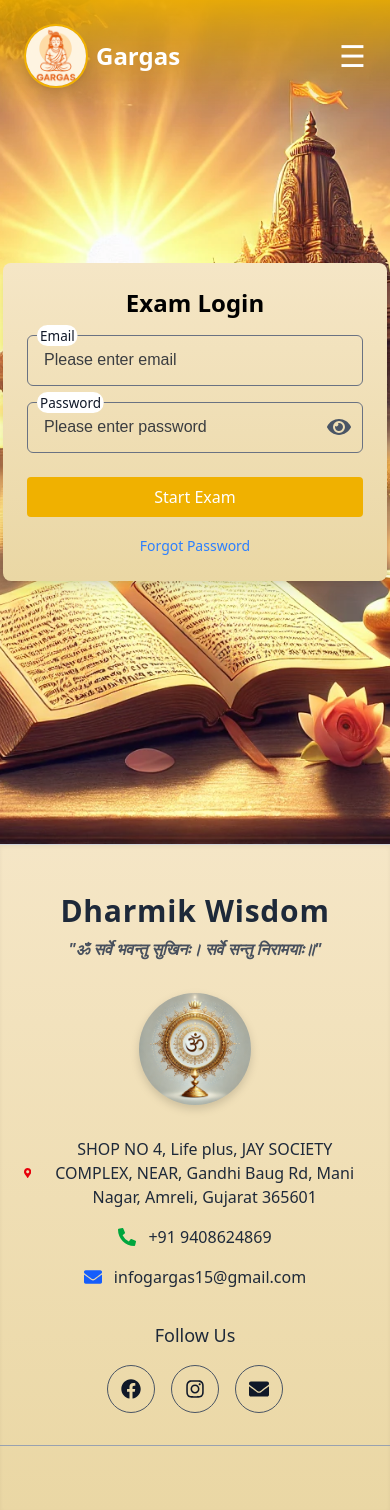
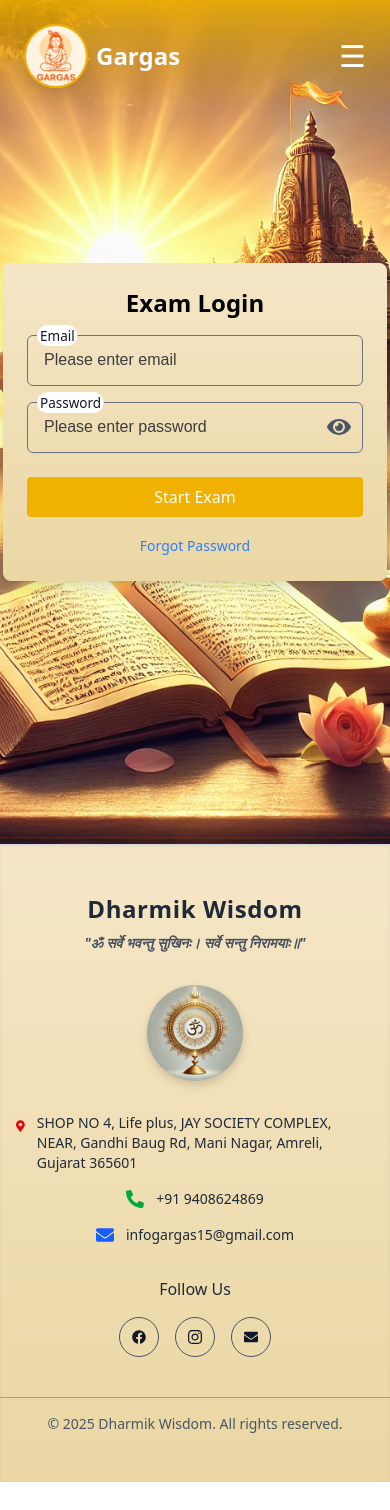
Before and after one commit to devnajani/Gargas, a React (Vite) app in the folder Frontend/my-app/: page /examlogin in a window 390 px wide. After the commit the page ends 1482 px from the top, so only its background shows below. Built offline with nearby package versions, Linux system fonts and the light colour scheme.

Commit message:
Updated title and favicon

```diff
--- a/Frontend/my-app/index.html
+++ b/Frontend/my-app/index.html
@@ -2,11 +2,13 @@
 <html lang="en">
   <head>
     <meta charset="UTF-8" />
-    <link rel="icon" type="image/svg+xml" href="/vite.svg" />
+    <script src="https://checkout.razorpay.com/v1/checkout.js"></script>
+
+<link rel="icon" type="image/png" href="public/logo.png" />
     <meta name="viewport" content="width=device-width, initial-scale=1.0" />
     <!-- <script src="https://unpkg.com/@tailwindcss/browser@4"></script> -->
 
-    <title>Vite + React</title>
+<title>Garags</title>
   </head>
   <body>
     <div id="root"></div>
--- a/Frontend/my-app/src/components/Footer.jsx
+++ b/Frontend/my-app/src/components/Footer.jsx
@@ -1,74 +1,80 @@
 import React from "react";
-import { FaMapMarkerAlt, FaPhoneAlt, FaEnvelope, FaFacebook, FaInstagram } from "react-icons/fa";
+import {
+  FaMapMarkerAlt,
+  FaPhoneAlt,
+  FaEnvelope,
+  FaFacebook,
+  FaInstagram,
+} from "react-icons/fa";
 
 const Footer = () => {
   return (
     <footer className="bg-gradient-to-b from-[#F5E6C6] to-[#EAD7A4] text-gray-900 py-12 shadow-inner border-t border-gray-300">
       {/* Header Section */}
       <div className="text-center mb-8 px-4">
-        <h2 className="text-3xl font-bold tracking-wide text-gray-800">Dharmik Wisdom</h2>
-        <p className="text-md italic font-semibold text-gray-700 opacity-90 mt-2">
+        <h2 className="text-2xl sm:text-3xl font-bold tracking-wide text-gray-800">Dharmik Wisdom</h2>
+        <p className="text-sm sm:text-md italic font-semibold text-gray-700 opacity-90 mt-2">
           "ॐ सर्वे भवन्तु सुखिनः। सर्वे सन्तु निरामयाः॥"
         </p>
       </div>
 
-      <div className="container mx-auto px-6 grid grid-cols-1 sm:grid-cols-2 lg:grid-cols-3 gap-8 text-center sm:text-left items-center sm:items-start">
+      <div className="container mx-auto px-4 sm:px-6 grid grid-cols-1 sm:grid-cols-2 lg:grid-cols-3 gap-8 text-center sm:text-left">
         {/* Footer Logo */}
         <div className="flex flex-col items-center sm:items-start space-y-4">
           <img
             src="/images/footer_icon.png"
             alt="Divine Symbol"
-            className="w-28 h-28 drop-shadow-lg rounded-full"
+            className="w-24 sm:w-28 h-24 sm:h-28 drop-shadow-lg rounded-full"
           />
         </div>
 
-        {/* Contact Information (Centered) */}
+        {/* Contact Information */}
         <div className="flex flex-col items-center sm:items-center space-y-4 text-gray-800">
-          <p className="flex items-center space-x-3">
-            <FaMapMarkerAlt className="text-lg text-red-600" />
-            <span className="font-medium">
+          <p className="flex items-start sm:items-center space-x-3 text-sm sm:text-base">
+            <FaMapMarkerAlt className="text-lg text-red-600 mt-1 sm:mt-0" />
+            <span className="font-medium text-left">
               SHOP NO 4, Life plus, JAY SOCIETY COMPLEX, NEAR, Gandhi Baug Rd, Mani Nagar, Amreli, Gujarat 365601
             </span>
           </p>
-          <p className="flex items-center space-x-3">
+          <p className="flex items-center space-x-3 text-sm sm:text-base">
             <FaPhoneAlt className="text-lg text-green-600" />
             <span className="font-medium">+91 9408624869</span>
           </p>
-          <p className="flex items-center space-x-3">
+          <p className="flex items-center space-x-3 text-sm sm:text-base">
             <FaEnvelope className="text-lg text-blue-600" />
             <span className="font-medium">infogargas15@gmail.com</span>
           </p>
         </div>
 
-        {/* Social Media Links (Right Aligned) */}
+        {/* Social Media Links */}
         <div className="flex flex-col items-center sm:items-end space-y-4">
-          <p className="text-lg font-medium text-gray-800">Follow Us</p>
+          <p className="text-base sm:text-lg font-medium text-gray-800">Follow Us</p>
           <div className="flex space-x-4">
             <a
               href="#"
-              className="p-3 rounded-full border border-gray-600 hover:bg-blue-700 hover:text-white transition-all flex items-center justify-center w-12 h-12"
+              className="p-3 rounded-full border border-gray-600 hover:bg-blue-700 hover:text-white transition-all flex items-center justify-center w-10 h-10 sm:w-12 sm:h-12"
             >
-              <FaFacebook className="text-xl" />
+              <FaFacebook className="text-lg sm:text-xl" />
             </a>
             <a
               href="#"
-              className="p-3 rounded-full border border-gray-600 hover:bg-pink-600 hover:text-white transition-all flex items-center justify-center w-12 h-12"
+              className="p-3 rounded-full border border-gray-600 hover:bg-pink-600 hover:text-white transition-all flex items-center justify-center w-10 h-10 sm:w-12 sm:h-12"
             >
-              <FaInstagram className="text-xl" />
+              <FaInstagram className="text-lg sm:text-xl" />
             </a>
             <a
               href="mailto:infogargas15@gmail.com"
-              className="p-3 rounded-full border border-gray-600 hover:bg-red-500 hover:text-white transition-all flex items-center justify-center w-12 h-12"
+              className="p-3 rounded-full border border-gray-600 hover:bg-red-500 hover:text-white transition-all flex items-center justify-center w-10 h-10 sm:w-12 sm:h-12"
             >
-              <FaEnvelope className="text-xl" />
+              <FaEnvelope className="text-lg sm:text-xl" />
             </a>
           </div>
         </div>
       </div>
 
-      {/* Copyright Section */}
-      <div className="mt-8 text-sm text-gray-600 border-t border-gray-400 w-full text-center pt-4 px-4">
-
+      {/* Copyright */}
+      <div className="mt-10 text-sm text-gray-600 border-t border-gray-400 w-full text-center pt-4 px-4">
+        © 2025 Dharmik Wisdom. All rights reserved.
       </div>
     </footer>
   );
```
